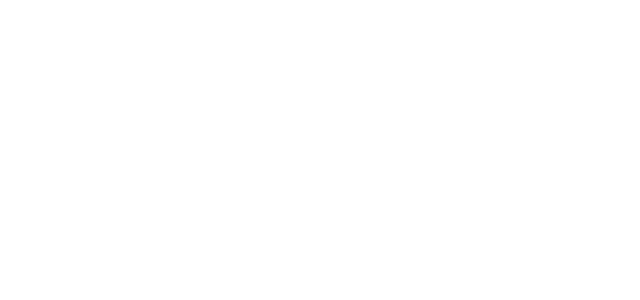
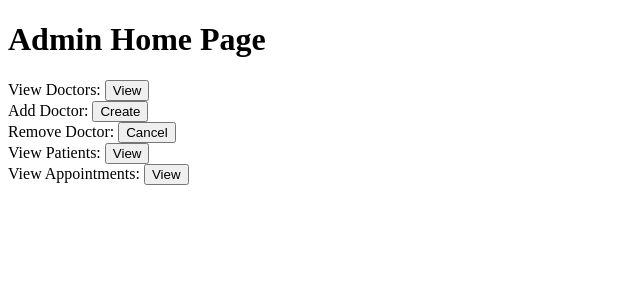
Before and after one commit to wespeters/hospital-full-stack-project, a React (Create React App) app in the folder client/: page /admin-home in a window 1280 px wide. Before the commit this address had no page. Shown: the top 300 px of the page, without its empty margins (0-640 px from the left). Built offline with nearby package versions, Linux system fonts and the light colour scheme.

Commit message:
adds doctor and admin home pages

```diff
--- /dev/null
+++ b/client/src/components/AdminHome.js
@@ -0,0 +1,33 @@
+import React, { useState, useEffect } from "react";
+import { useNavigate } from 'react-router-dom';
+
+function AdminHome (){
+    return (
+        <div>
+            <h1>Admin Home Page</h1>
+            <div>
+                <label>View Doctors: </label>
+                <button>View</button>
+                <br/>
+
+                <label>Add Doctor: </label>
+                <button>Create</button>
+                <br />
+
+                <label>Remove Doctor: </label>
+                <button>Cancel</button>
+                <br />
+
+                <label>View Patients: </label>
+                <button>View</button>
+                <br />
+
+                <label>View Appointments: </label>
+                <button>View</button>
+            </div>
+            <div id='action-container'></div>
+        </div>
+    )
+}
+
+export default AdminHome;
--- a/client/src/components/App.js
+++ b/client/src/components/App.js
@@ -2,12 +2,16 @@
 import { Route, Routes } from "react-router-dom";
 import PatientLogin from "./PatientLogin";
 import DoctorLogin from "./DoctorLogin";
+import DoctorHome from "./DoctorHome";
+import AdminHome from "./AdminHome";
 
 function App() {
   return (
     <Routes>
       <Route exact path="/" element = {<DoctorLogin />} />
-      <Route path="/patientlogin" element={<PatientLogin />} />
+      <Route path="/patient-login" element={<PatientLogin />} />
+      <Route path="/doctor-home" element={<DoctorHome />} />
+      <Route path="/admin-home" element={<AdminHome />} />
     </Routes>
   );
 }
--- /dev/null
+++ b/client/src/components/DoctorHome.js
@@ -0,0 +1,25 @@
+import React, { useState, useEffect } from "react";
+import { useNavigate } from 'react-router-dom';
+
+function DoctorHome (){
+    return (
+        <div>
+            <h1>Doctor Home Page</h1>
+            <div>
+                <label>View Upcoming Appointments: </label>
+                <button>View</button>
+                <br/>
+
+                <label>Create an Appointment: </label>
+                <button>Create</button>
+                <br />
+
+                <label>Cancel an Appointment: </label>
+                <button>Cancel</button>
+            </div>
+            <div id='action-container'></div>
+        </div>
+    )
+}
+
+export default DoctorHome;
--- a/client/src/components/DoctorLogin.js
+++ b/client/src/components/DoctorLogin.js
@@ -5,7 +5,6 @@
     const [user, setUser] = useState({});
     const [logins, setLogins] = useState([]);
     const [errorMsg, setErrorMsg] = useState(null);
-    const [loginMsg, setLoginMsg] = useState(null);
     const navigate = useNavigate();
 
     useEffect(() => {
@@ -32,22 +31,18 @@
 
         if (flag === 1){
             if(loginInfo.user_type === 'Doctor'){
-                setLoginMsg(`Logged in! Welcome ${loginInfo.user}`)
-                setErrorMsg(null)
+                navigate('/doctor-home')
             } else {
-                setLoginMsg('Logged in!')
-                setErrorMsg(null)
+                navigate('/admin-home')
             }
         } else {
             setErrorMsg('Login Unsuccessful!')
-            setLoginMsg(null)
         }
     }
 
     return (
         <div>
             {errorMsg && <div>{errorMsg}</div>}
-            {loginMsg && <div>{loginMsg}</div>}
             <form onSubmit={handleSubmit}>
                 <input
                     type = "text"
@@ -69,7 +64,7 @@
             </form>
             <br/>
             <label>Not a Doctor or Admin?</label>
-            <button id="patient-login" onClick={() => navigate('/patientlogin')}>Patient</button>
+            <button id="patient-login" onClick={() => navigate('/patient-login')}>Patient</button>
         </div>
     )
 }
```
